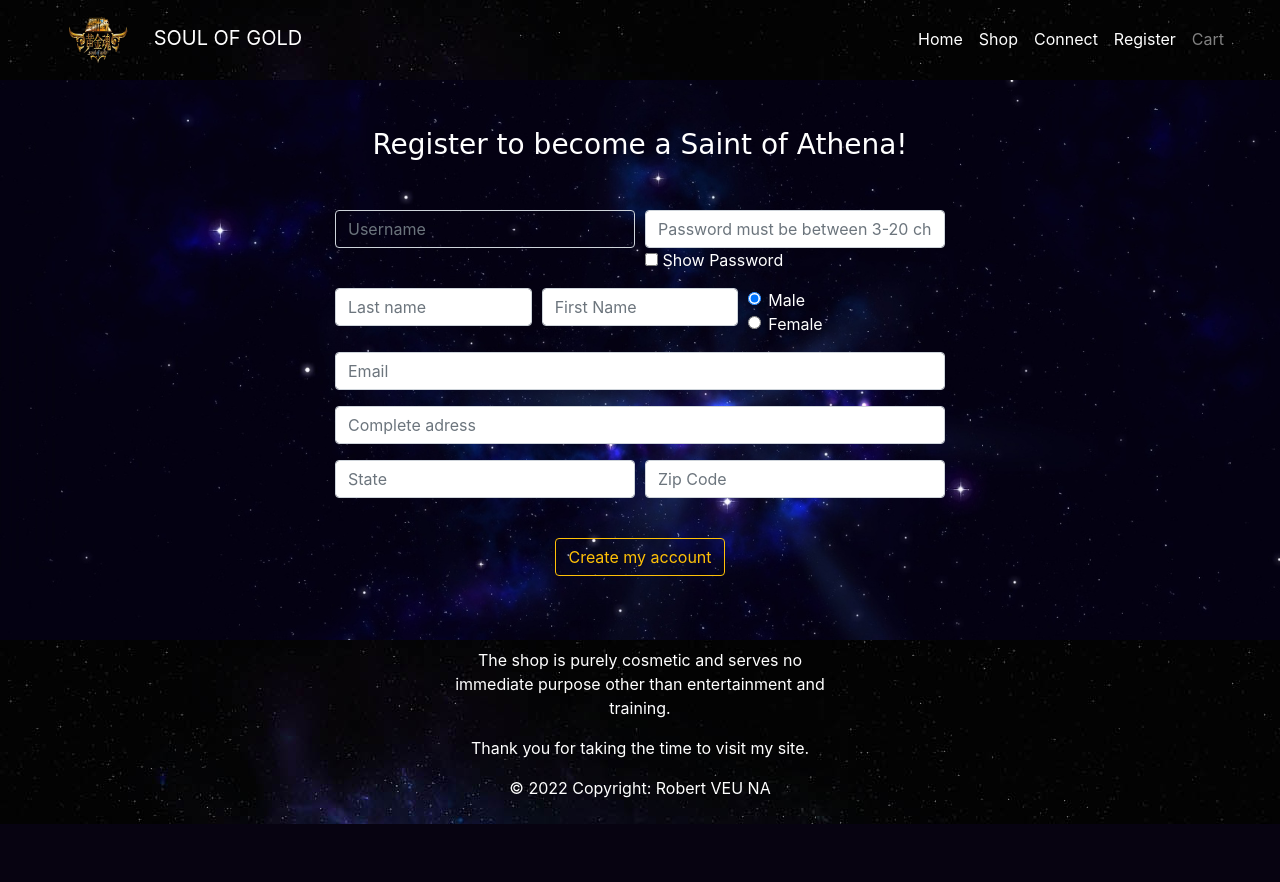
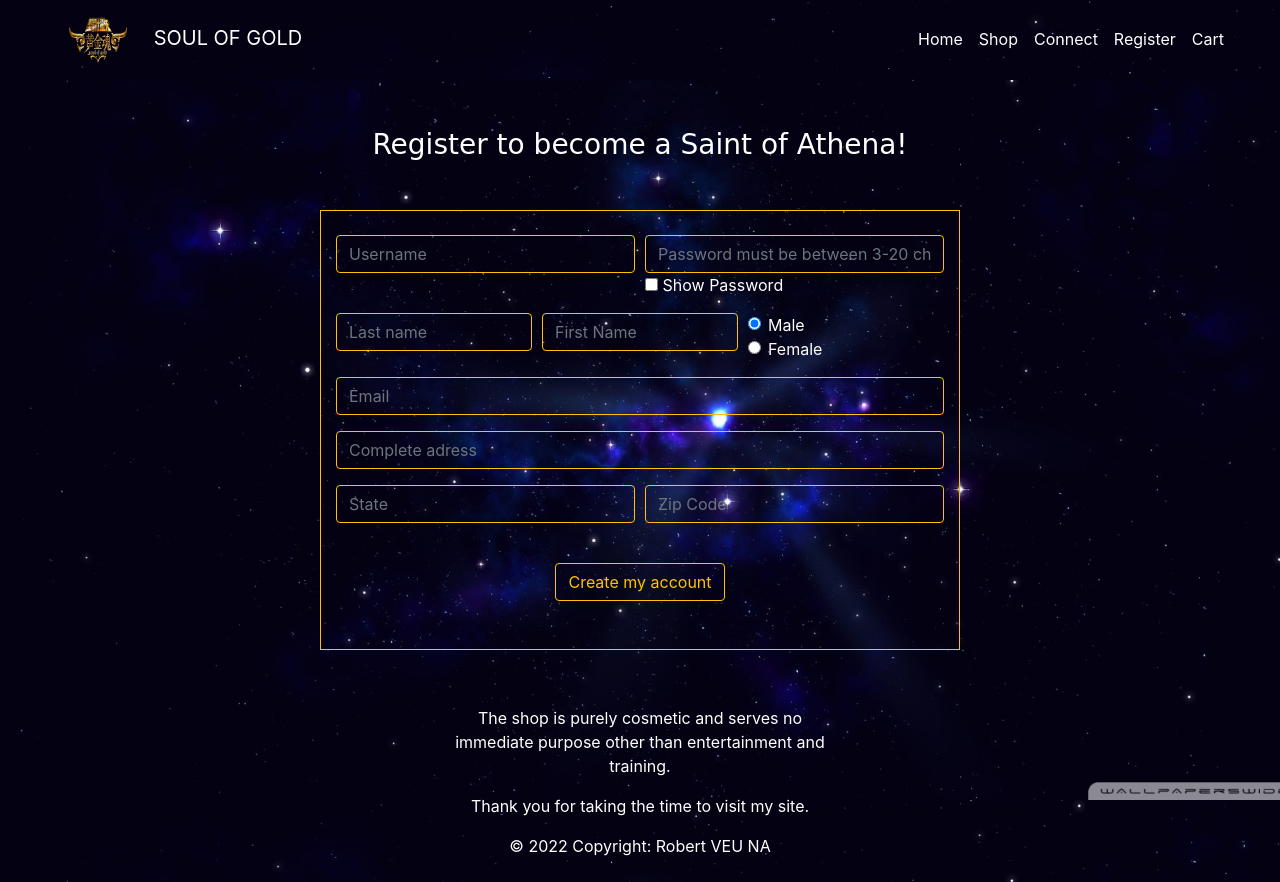
Before and after one commit to veuna-R/php_boutique_saints2022, a PHP site: page /inscription.php in a window 1280 px wide. Before the commit the page ends 824 px from the top, so only its background shows below. Run offline with PHP 8.4, Linux system fonts and the light colour scheme; some libraries are stand-ins or nearby versions.

Commit message:
updated 22/09/2022 @ 16:32

```diff
--- a/admin/gestion_commentaires.php
+++ b/admin/gestion_commentaires.php
@@ -11,7 +11,7 @@ require_once("inc/header.php");
 
 if (isset($_GET["action"]) && $_GET["action"] == "suppression") {
     $count = $pdo->exec("DELETE FROM feedback WHERE id_feedback = '$_GET[id_feedback]' ");
-    // $content .= "<div class=\"col-md-12 alert alert-success\" role=\"alert\">
+    // $content .= "<div class=\"col-md-9 alert alert-success\" role=\"alert\">
     //         The message has been sucessfully deleted.
     //     </div>";
 }
--- a/inc/footer.php
+++ b/inc/footer.php
@@ -2,7 +2,7 @@
 </main><!-- End of header -->
 
 <!-- Footer -->
-<footer class="page-footer font-small p-2" style="background-image: url(photo/stars_bg2.jpg);">
+<footer class="page-footer font-small p-2 bg-transparent">
 
     <div class="container-fluid text-center col-md-4 mx-auto">
 
--- a/inc/header.php
+++ b/inc/header.php
@@ -42,11 +42,14 @@
             background-size: cover;
             background-attachment: fixed;
         }
+        nav {
+            background-image: url("photo/stars_bg3.jpg");
+        }
     </style>
 
     <div class="container-flud">
 
-        <nav class="navbar navbar-expand-lg navbar-dark justify-content-start sticky-top px-5" style="background-image: url(photo/stars_bg2.jpg);">
+        <nav class="navbar navbar-expand-lg navbar-dark justify-content-start px-5 sticky-top">
             <a class="navbar-brand" href="index.php" data-bs-toggle="tooltip" title="Home">
                 <img src="photo/soul_of_gold.png" width="100" height="50" class="d-inline-block align-center" alt="">
                 SOUL OF GOLD
@@ -79,13 +82,20 @@
                         </li>
                     <?php } ?>
 
-                    <li class="nav-item position_relative">
+                    <li class="nav-item active position_relative">
                         <?php if (isset($_SESSION["panier"]["id_produit"]) && count($_SESSION["panier"]["id_produit"]) > 0) { ?>
                             <span class='number_elem_in_cart'> <?php echo afficherNombreProduitsPanier(); ?> </span>
 
                         <?php } ?>
                         <a class="nav-link" href="panier.php">Cart</a>
                     </li>
+
+                    <!-- Si je suis connecté entant q'admin -->
+                    <?php if (internauteEstConnecteEtAdmin()) { ?>
+                        <li class="nav-item active">
+                            <a class="nav-link" href="admin/index.php">BackOffice</a>
+                        </li>
+                    <?php } ?>
 
                     <!-- Si l'internaute est connecté j'affiche le bouton de déconnexion -->
                     <?php if (internauteEstConnecte()) { ?>
@@ -98,11 +108,7 @@
 
                     <?php } ?>
 
-                    <?php if (internauteEstConnecteEtAdmin()) { ?>
-                        <li class="nav-item">
-                            <a class="nav-link" href="admin/index.php">BackOffice</a>
-                        </li>
-                    <?php } ?>
+
 
                 </ul>
             </div>
--- a/inscription.php
+++ b/inscription.php
@@ -83,7 +83,7 @@ require_once("inc/header.php");
 <!-- BODY -->
 
 <div class="col-md-12">
-    <h3 class='text-center text-white mt-5 mb-4'>Register to become a Saint of Athena!</h3>
+    <h3 class='text-center text-white mt-5 mb-5'>Register to become a Saint of Athena!</h3>
 </div>
 
 <?php if ($erreur != "") { ?>
@@ -93,31 +93,31 @@ if ($inscriptionDone) { ?>
     <?php echo $content; ?>
 <?php } else { ?>
 
-    <form action="" method="POST" class="mx-auto col-sm-12 col-md-6 text-white">
+    <form action="" method="POST" class="mx-auto col-sm-12 col-md-6 text-white border border-warning mb-5">
         <div class="form-row">
             <!-- Pseudo -->
             <div class="form-group col-md-6">
                 <label for="pseudo"></label>
-                <input type="text" class="form-control bg-transparent" id="pseudo" placeholder="Username" name="pseudo" required>
+                <input type="text" class="form-control bg-transparent border border-warning text-white" id="pseudo" placeholder="Username" name="pseudo" required>
             </div>
 
             <!-- Password -->
             <div class="form-group col-md-6">
                 <label for="password"></label>
-                <input type="password" class="form-control" id="exampleInputPassword1" placeholder="Password must be between 3-20 characters" name="mdp" required>
+                <input type="password" class="form-control bg-transparent border border-warning text-white" id="exampleInputPassword1" placeholder="Password must be between 3-20 characters" name="mdp" required>
                 <input type="checkbox" onclick="myFunction()"> Show Password
             </div>
 
             <!-- Name -->
             <div class="form-group col-md-4">
                 <!-- <label for="name"></label> -->
-                <input type="text" class="form-control" id="name" placeholder="Last name" name="nom" required>
+                <input type="text" class="form-control bg-transparent border border-warning text-white" id="name" placeholder="Last name" name="nom" required>
             </div>
 
             <!-- First Name -->
             <div class="form-group col-md-4">
                 <!-- <label for="firstName"></label> -->
-                <input type="text" class="form-control" id="firstName" placeholder="First Name" name="prenom" required>
+                <input type="text" class="form-control bg-transparent border border-warning text-white" id="firstName" placeholder="First Name" name="prenom" required>
             </div>
 
             <!-- Civilité -->
@@ -142,25 +142,25 @@ if ($inscriptionDone) { ?>
         <!-- Email -->
         <div class="form-group">
                 <!-- <label for="email"></label> -->
-                <input type="text" class="form-control" id="email" placeholder="Email" name="email" required>
+                <input type="text" class="form-control bg-transparent border border-warning text-white" id="email" placeholder="Email" name="email" required>
         </div>
 
         <!-- Address -->
 
         <div class="form-group">
             <!-- <label for="address"></label> -->
-            <input type="text" class="form-control" id="address" name="adresse" placeholder="Complete adress" required>
+            <input type="text" class="form-control bg-transparent border border-warning text-white" id="address" name="adresse" placeholder="Complete adress" required>
         </div>
 
         <div class="form-row">
             <div class="form-group col-md-6">
                 <!-- <label for="inputCity"></label> -->
-                <input type="text" class="form-control" name="ville" id="inputCity" placeholder="State" required>
+                <input type="text" class="form-control bg-transparent border border-warning text-white" name="ville" id="inputCity" placeholder="State" required>
             </div>
 
             <div class="form-group col-md-6">
                 <!-- <label for="inputZip"></label> -->
-                <input type="text" class="form-control" id="inputZip" name="code_postal" placeholder="Zip Code" required>
+                <input type="text" class="form-control bg-transparent border border-warning text-white" id="inputZip" name="code_postal" placeholder="Zip Code" required>
             </div>
         </div>
 
--- a/panier.php
+++ b/panier.php
@@ -161,6 +161,7 @@ require_once("inc/init.php");
 
     }
 
+
     // Lien pour vider le panier
     if(!empty($_SESSION["panier"]["id_produit"])) {
         $content .= "<div class='col-md-12 mb-5'>";
@@ -170,7 +171,7 @@ require_once("inc/init.php");
     }
 
     // Début de la table panier
-    $content .= "<table class='table mb-5 text-center'>
+    $content .= "<table class='col-md-9 col-sm-12 table my-5 text-center text-white'>
     <thead>
         <tr>
             <th scope='col'>Title</th>
@@ -184,7 +185,7 @@ require_once("inc/init.php");
 
     // Si j'ai pas de produit en session je n'affiche rien dans mon tableau "Panier vide"
     if(empty($_SESSION["panier"]["id_produit"])) {
-        $content .= "<tr> <td colspan='12' class='text-center'> The cart is empty </td>  </tr>";
+        $content .= "<tr> <td colspan='12' class='text-center text-white'> The cart is empty </td>  </tr>";
 
     // Fin de la table
     $content .= "</tbody> </table>";
```
Also changed, not shown: connexion.php (+13 -14 lines), fiche_produit.php (+7 -7 lines), index.php (+4 -8 lines), profil.php (+7 -7 lines).
